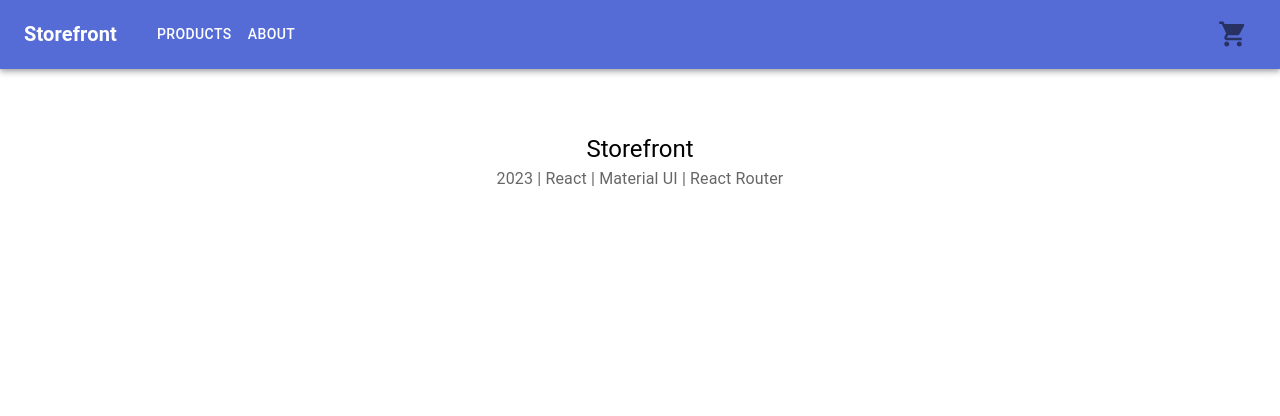
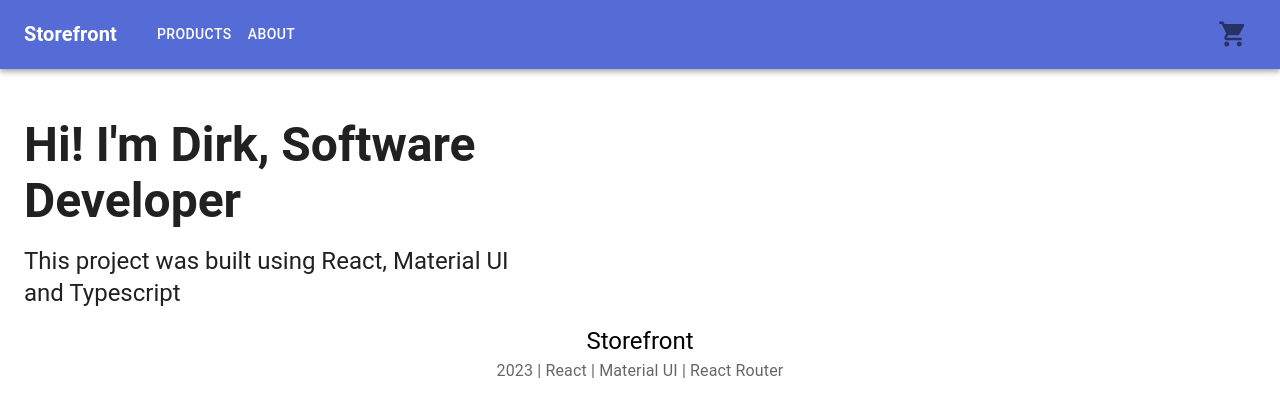
Before and after one commit to ApolloCrysis/react-store-front, a React app: page /about in a window 1280 px wide. Shown: the top 416 px of the page. Built offline with nearby package versions, Linux system fonts and the light colour scheme.

Commit message:
About page work
added about page
added about route to App

```diff
--- a/src/App.tsx
+++ b/src/App.tsx
@@ -8,6 +8,7 @@ const CartComponent = lazy(() => import("./pages/Cart"));
 const HomeComponent = lazy(() => import("./pages/Home"));
 const ProductComponent = lazy(() => import("./pages/Product"));
 const ProductsComponent = lazy(() => import("./pages/Products"));
+const AboutComponent = lazy(() => import("./pages/About"));
 
 export default function App() {
   return (
@@ -18,6 +19,7 @@ export default function App() {
           <Route path="/products" element={<ProductsComponent />} />
           <Route path="/product/:id" element={<ProductComponent />} />
           <Route path="/cart" element={<CartComponent />} />
+          <Route path="/about" element={<AboutComponent />} />
         </Routes>
       </Suspense>
     </Layout>
--- a/src/components/Layout/Footer.tsx
+++ b/src/components/Layout/Footer.tsx
@@ -7,7 +7,6 @@ export const Footer = () => {
       sx={{
         width: "100%",
         height: "auto",
-
         paddingTop: "1rem",
         paddingBottom: "1rem",
       }}
--- /dev/null
+++ b/src/pages/About.tsx
@@ -0,0 +1,18 @@
+import Box from "@mui/material/Box";
+import Typography from "@mui/material/Typography";
+
+const About = () => {
+  return (
+    <Box sx={{ width: "100%", maxWidth: 500 }}>
+      <Typography fontWeight={700} variant="h3" gutterBottom>
+        Hi! I'm Dirk, Software Developer
+      </Typography>
+
+      <Typography variant="h5">
+        This project was built using React, Material UI and Typescript
+      </Typography>
+    </Box>
+  );
+};
+
+export default About;
```
